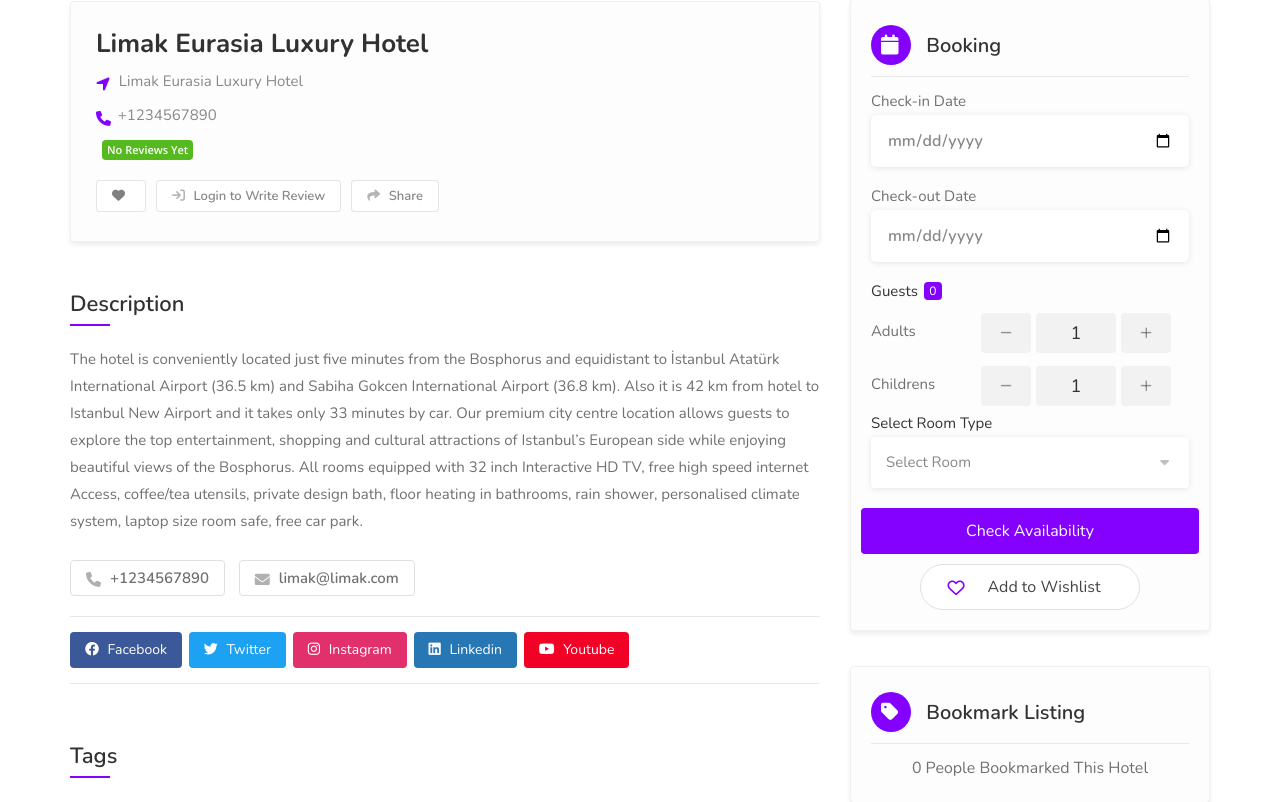
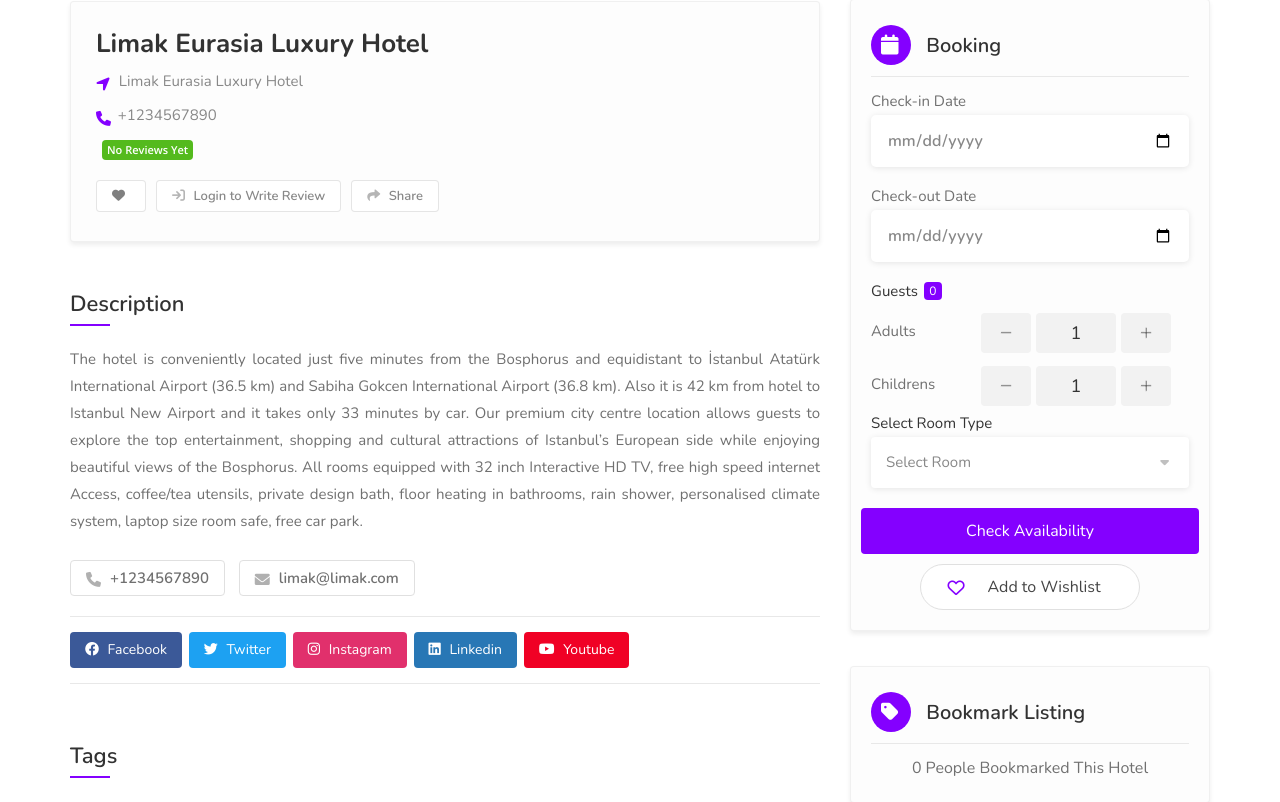
Before and after one commit to IsaLubs/Tcozy, a Django app: a page that uses templates/hotel/hotel_detail.html in a window 1280 px wide. Shown: the part 559-1361 px from the top of the page. Run offline with Django 4.2, Linux system fonts and the light colour scheme; data comes from the database, SQL or seed files in the repository; data that the repository does not hold is empty; parts of the project's set-up code (start-up, migrations or seed data) failed here and were passed over; some libraries are stand-ins or nearby versions; some web fonts are replaced.

Commit message:
Update hotel_detail.html

```diff
--- a/templates/hotel/hotel_detail.html
+++ b/templates/hotel/hotel_detail.html
@@ -81,7 +81,7 @@
                     </div>
                     <div id="utf_listing_overview" class="utf_listing_section">
                         <h3 class="utf_listing_headline_part margin-top-30 margin-bottom-30">Description</h3>
-                        <p>{{hotel.description|safe}} </p>
+                        <p style="text-align: justify;">{{hotel.description|safe}} </p>
                         <div id="utf_listing_tags" class="utf_listing_section listing_tags_section margin-bottom-10 margin-top-0">
                             <a href="#"><i class="fas fa-phone" aria-hidden="true"></i> {{hotel.mobile}} </a>
                             <a href="#"><i class="fa fa-envelope-o" aria-hidden="true"></i> {{hotel.email}} </a>
```
